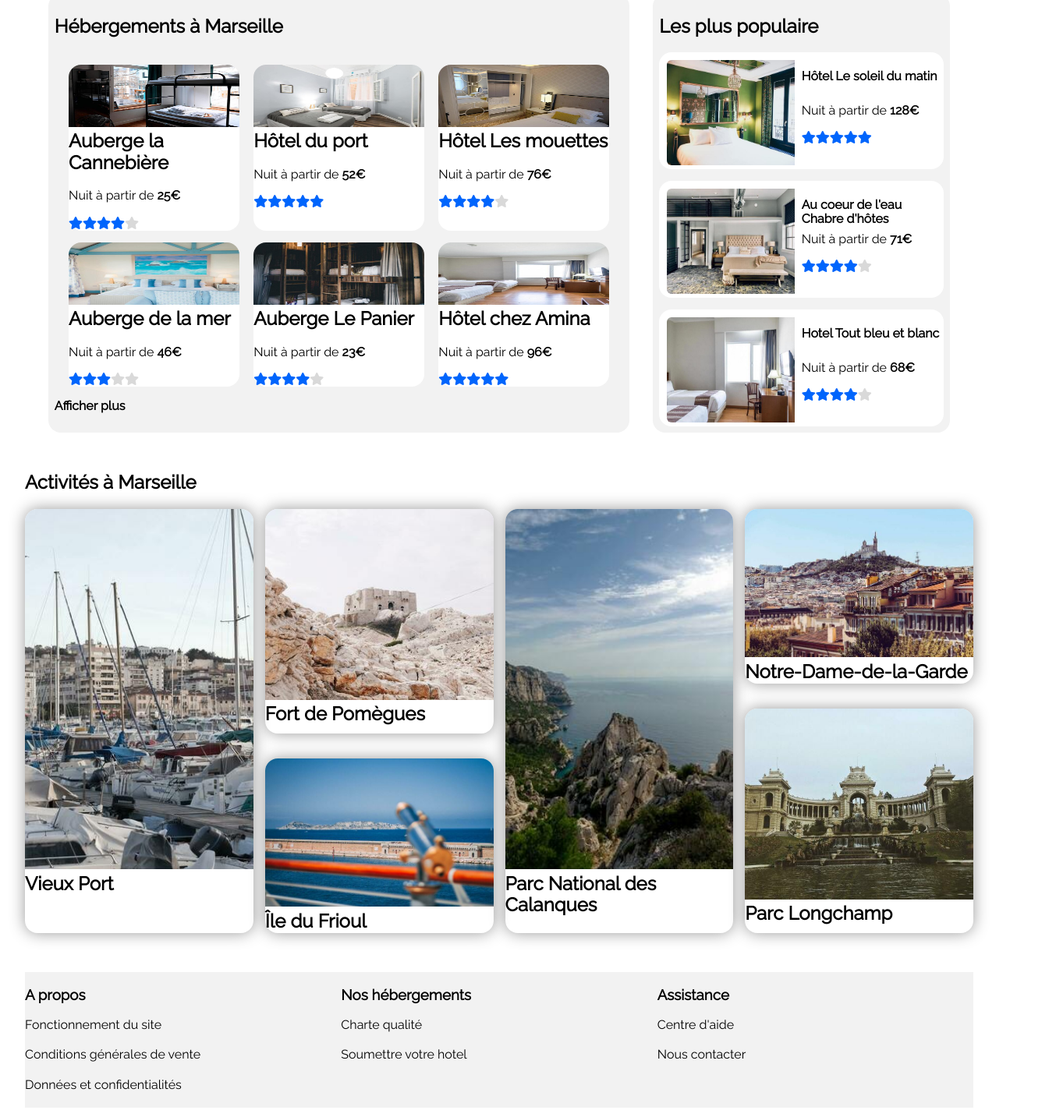
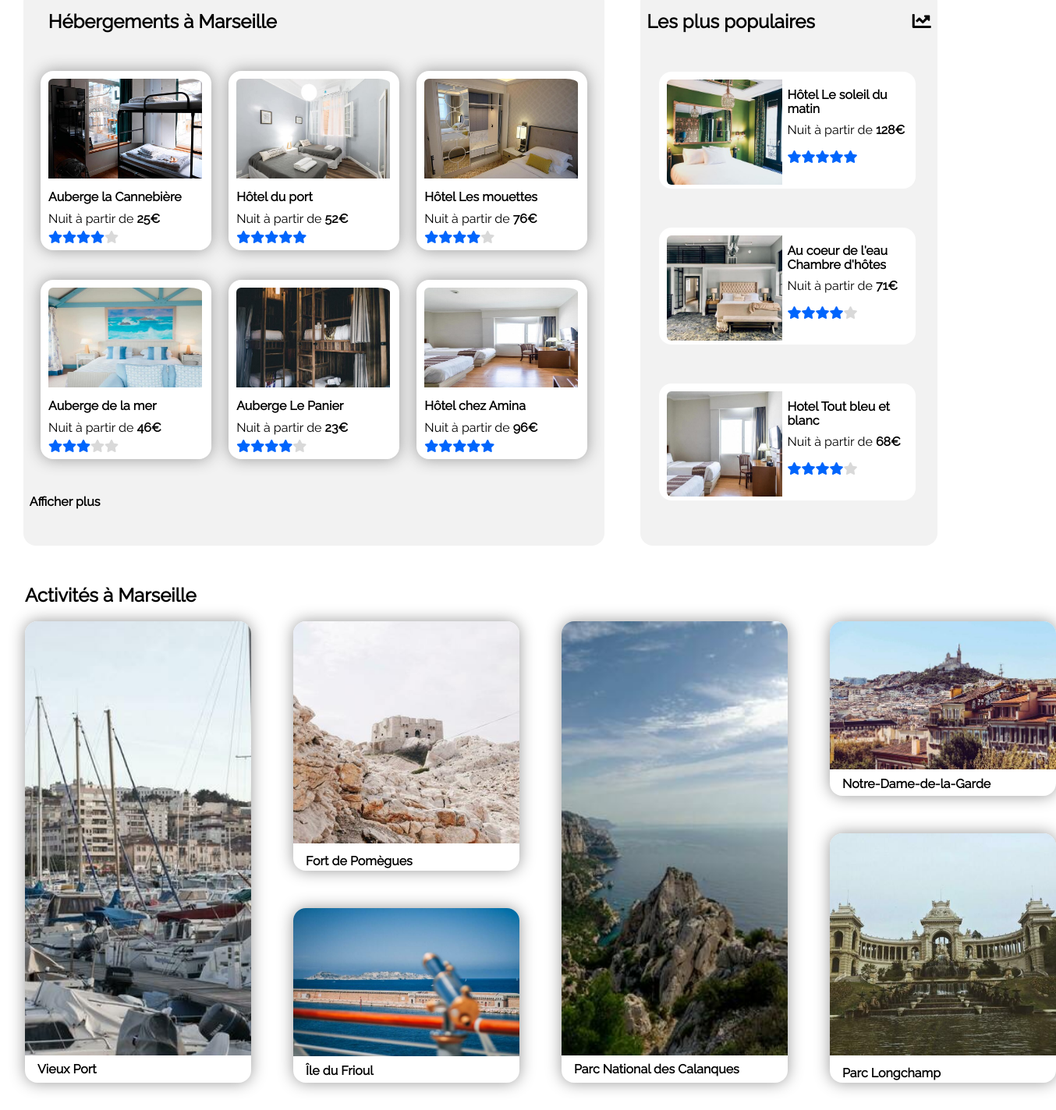
Before and after one commit to QuentinSzczepaniak/QuentinSZCZEPANIAK_2_17122020, a plain HTML site: page Index.html in a window 1280 px wide. Shown: the part 404-1828 px from the top of the page at 78% size, 1354 px wide, since content can reach past the window. Drawn offline with Linux system fonts and the light colour scheme.

Commit message:
modification apres 1er soutenance: -margin0 auto fait -image plus lisible fait -modification effet hover sur filtre fait -ajoute marge padding pour plus de lisibilité fait - modification des tailles pour ressemblé a la maquette fait -ajoute du pointbreak pour tablette fait -modification de la version tablette a finir

```diff
--- a/Index.html
+++ b/Index.html
@@ -49,51 +49,51 @@
     <h2 class="titrehebergement">Hébergements à Marseille</h2>
     <article class="tableauhebergement">
       <a href="#"><img class="imagehebergement" src="./img/hebergements/4_small/marcus-loke-WQJvWU_HZFo-unsplash.jpg" alt="Chambre avec un lit superposé avec une fenêtre vu sur la ville."></a>
-      <h2 class="titrehotel">Auberge la Cannebière</h2>
-      <p>Nuit à partir de <b>25€</b></p>
-      <div class="etoiles quatreetoiles"></div>
+      <h4 class="titrehotel">Auberge la Cannebière</h4>
+      <p class="phrasehotel">Nuit à partir de <b>25€</b></p>
+      <div class="etoiles quatreetoiles decalageetoile"></div>
     </article>
 
     <article class="tableauhebergement">
       <a href="#"><img class="imagehebergement" src="./img/hebergements/4_small/fred-kleber-gTbaxaVLvsg-unsplash.jpg" alt="Chambre avec deux lit simples séparés et une fenêtre."></a>
-      <h2 class="titrehotel">Hôtel du port</h2>
-      <p>Nuit à partir de <b>52€</b></p>
-      <div class="etoiles cinqetoiles"></div>
+      <h4 class="titrehotel">Hôtel du port</h4>
+      <p class="phrasehotel">Nuit à partir de <b>52€</b></p>
+      <div class="etoiles cinqetoiles decalageetoile"></div>
     </article>
 
     <article class="tableauhebergement">
       <a href="#"><img class="imagehebergement" src="./img/hebergements/4_small/reisetopia-B8WIgxA_PFU-unsplash.jpg" alt="Chambre avec un lit simple et une armoire."></a>
-      <h2 class="titrehotel">Hôtel Les mouettes</h2>
-      <p>Nuit à partir de <b>76€</b></p>
-      <div class="etoiles quatreetoiles"></div>
+      <h4 class="titrehotel">Hôtel Les mouettes</h4>
+      <p class="phrasehotel">Nuit à partir de <b>76€</b></p>
+      <div class="etoiles quatreetoiles decalageetoile"></div>
     </article>
 
     <article class="tableauhebergement">
       <a href="#"><img class="imagehebergement" src="./img/hebergements/4_small/annie-spratt-Eg1qcIitAuA-unsplash.jpg" alt="Chambre avec un lit double et un tableau de mer."></a>
-      <h2 class="titrehotel">Auberge de la mer</h2>
-      <p>Nuit à partir de <b>46€</b></p>
-      <div class="etoiles troisetoiles"></div>
+      <h4 class="titrehotel">Auberge de la mer</h4>
+      <p class="phrasehotel">Nuit à partir de <b>46€</b></p>
+      <div class="etoiles troisetoiles decalageetoile"></div>
     </article>
 
     <article class="tableauhebergement">
       <a href="#"><img class="imagehebergement" src="./img/hebergements/4_small/nicate-lee-kT-ZyaiwBe0-unsplash.jpg" alt="Chambre avec deux lit superposés."></a>
-      <h2 class="titrehotel">Auberge Le Panier</h2>
-      <p>Nuit à partir de <b>23€</b></p>
-      <div class="etoiles quatreetoiles"></div>
+      <h4 class="titrehotel">Auberge Le Panier</h4>
+      <p class="phrasehotel">Nuit à partir de <b>23€</b></p>
+      <div class="etoiles quatreetoiles decalageetoile"></div>
     </article>
 
     <article class="tableauhebergement">
       <a href="#"><img class="imagehebergement" src="./img/hebergements/4_small/febrian-zakaria-M6S1WvfW68A-unsplash.jpg" alt="Chambre avec un lit simple, un bureau et une fenêtre."></a>
-      <h2 class="titrehotel">Hôtel chez Amina</h2>
-      <p>Nuit à partir de <b>96€</b></p>
-      <div class="etoiles cinqetoiles"></div>
+      <h4 class="titrehotel">Hôtel chez Amina</h4>
+      <p class="phrasehotel">Nuit à partir de <b>96€</b></p>
+      <div class="etoiles cinqetoiles decalageetoile"></div>
     </article>
 
     <p class="afficherplus"><b>Afficher plus</b></p>
   </section>
 
   <section class="populaire" id="populaire">
-    <h2 class="lespluspopulaires">Les plus populaire</h2>
+    <h2 class="lespluspopulaires">Les plus populaires</h2>
 
     <article class="tableaupopulaire gridpopulaire">
       <img class="imagepopulaire" src="./img/hebergements/4_small/emile-guillemot-Bj_rcSC5XfE-unsplash.jpg" alt="Chambre avec un lit double et une porte-fenêtre.">
@@ -104,7 +104,7 @@
 
     <article class="tableaupopulaire gridpopulaire">
       <img class="imagepopulaire" src="./img/hebergements/4_small/aw-creative-VGs8z60yT2c-unsplash.jpg" alt="Chambre avec un lit double et une fenêtre">
-      <h4 class="titrepopulaire">Au coeur de l'eau Chabre d'hôtes</h4>
+      <h4 class="titrepopulaire">Au coeur de l'eau Chambre d'hôtes</h4>
       <p class="textepopulaire">Nuit à partir de <b>71€</b></p>
       <div class="etoiles quatreetoiles etoilespopulaire"></div>
     </article>
@@ -124,33 +124,33 @@
   <h2 class="activiteamarseille">Activités à Marseille</h2>
   <div class="conteneurgrid">
     <article class="vieuxport artactivite">
-      <img class="imageactivite" src="./img/activites/4_small/reno-laithienne-QUgJhdY5Fyk-unsplash.jpg" alt="Vieux Port">
-      <h2 class="titreactivite">Vieux Port</h2>
+      <img class="imageactivite imagelongue" src="./img/activites/4_small/reno-laithienne-QUgJhdY5Fyk-unsplash.jpg" alt="Vieux Port">
+      <h4 class="titreactivite titrevieuxport">Vieux Port</h4>
     </article>
 
     <article class="fortdepomegues artactivite">
-      <a href="#"><img class="imageactivite" src="./img/activites/4_small/paul-hermann-QFTrLdQIRhI-unsplash.jpg" alt="Fort de Pomègues"></a>
-      <h2 class="titreactivite">Fort de Pomègues</h2>
+      <a href="#"><img class="imageactivite imagemoyenne" src="./img/activites/4_small/paul-hermann-QFTrLdQIRhI-unsplash.jpg" alt="Fort de Pomègues"></a>
+      <h4 class="titreactivite titrefortdepomegues">Fort de Pomègues</h4>
     </article>
 
     <article class="iledufrioul artactivite">
       <a href="#"><img class="imageactivite" src="./img/activites/4_small/kevin-hikari-rV_Qd1l-VXg-unsplash.jpg" alt="Île du Frioul"></a>
-      <h2 class="titreactivite">Île du Frioul</h2>
+      <h4 class="titreactivite titreiledufrioul">Île du Frioul</h4>
     </article>
 
     <article class="parcnationaldescalanques artactivite">
-      <a href="#"><img class="imageactivite" src="./img/activites/4_small/kilyan-sockalingum-NR8-cBCN3aI-unsplash.jpg" alt="Parc National des Calanques"></a>
-      <h2 class="titreactivite">Parc National des Calanques</h2>
+      <a href="#"><img class="imageactivite imagelongue" src="./img/activites/4_small/kilyan-sockalingum-NR8-cBCN3aI-unsplash.jpg" alt="Parc National des Calanques"></a>
+      <h4 class="titreactivite titreparcnationaldescalanques">Parc National des Calanques</h4>
     </article>
 
     <article class="notredamedelagarde artactivite">
       <a href="#"><img class="imageactivite" src="./img/activites/4_small/florian-wehde-xW9e8gdotxI-unsplash.jpg" alt="notre-Dame-de-la-Garde"></a>
-      <h2 class="titreactivite">Notre-Dame-de-la-Garde</h2>
+      <h4 class="titreactivite titrenotredamedelagarde">Notre-Dame-de-la-Garde</h4>
     </article>
 
     <article class="parclongchamp artactivite">
-      <a href="#"><img class="imageactivite" src="./img/activites/4_small/lena-paulin-wH2-EJoDcV0-unsplash.jpg" alt="Parc Longchamp"></a>
-      <h2 class="titreactivite">Parc Longchamp</h2>
+      <a href="#"><img class="imageactivite imagemoyenne" src="./img/activites/4_small/lena-paulin-wH2-EJoDcV0-unsplash.jpg" alt="Parc Longchamp"></a>
+      <h4 class="titreactivite titreparclongchamp">Parc Longchamp</h4>
     </article>
 
   </div>
--- a/style.css
+++ b/style.css
@@ -7,7 +7,7 @@ html {
 
 body {
   font-family: 'Raleway', 'Calibri', Sans serif, monospace;
-  margin: 0;
+  margin: 0 auto;
   max-width: 1440px;
   padding: 0 2rem;
   box-sizing: border-box;
@@ -23,7 +23,7 @@ body {
   margin: auto;
 }
 
-@media all and (max-width: 480px) {
+@media all and (max-width: 1025px) {
   .header {
    grid-template-columns: 50% 50%;
    grid-template-rows: 50px 100px;
@@ -43,7 +43,7 @@ body {
   grid-area: headernavlien;
 }
 
-@media all and (max-width: 480px) {
+@media all and (max-width: 1025px) {
   .headernav {
     grid-area: 2 / 1 / 3 / 3;
   }}
@@ -57,7 +57,7 @@ body {
   text-decoration: none;
 }
 
-@media all and (max-width: 480px) {
+@media all and (max-width: 1025px) {
   .headernavlien1 {
     width: 100%;
     border-top: none;
@@ -65,7 +65,7 @@ body {
     grid-area: 2 / 1 / 3 / 4;
   }}
 
-@media all and (max-width: 480px) {
+@media all and (max-width: 1025px) {
   .headernavlien2 {
     width: 100%;
     border-top: none;
@@ -83,8 +83,8 @@ body {
 }
 
 .rechercheheadertitre {
-  margin-bottom: 0;
-  font-size: 2rem;
+  margin-bottom: 10px;
+  font-size: 1.5rem;
 }
 
 .rechercheheadersoustitre {
@@ -96,7 +96,7 @@ body {
   overflow: hidden;
 }
 
-@media all and (max-width: 480px) {
+@media all and (max-width: 1025px) {
   .rechercheform {
     width: 100%;
   }}
@@ -121,11 +121,11 @@ body {
 }
 
   .rechercheformdemandeinput::before {
-    content:"rechercher";
+    content:"Rechercher";
     color: white;
   }
 
-@media all and (max-width: 480px) {
+@media all and (max-width: 1025px) {
   .rechercheformdemandeinput::before {
     content: "\f002";
     font-family: "Font Awesome 5 Free",Sans serif;
@@ -150,7 +150,7 @@ body {
   align-content: space-around;
 }
 
-@media all and (max-width: 480px) {
+@media all and (max-width: 1025px) {
   .filtres {
     display: block;
   }}
@@ -159,6 +159,7 @@ body {
   width: 10%;
   display: flex;
   align-items: center;
+
 }
 
 a.recherchefiltresfiltre {
@@ -178,8 +179,8 @@ a.recherchefiltresfiltre {
 }
 
 a.recherchefiltresfiltre:hover {
-  color: #0065FC;
-  text-decoration: underline;
+  color: red;
+  background: yellow;
 }
 
 a.recherchefiltresfiltre::before{
@@ -232,7 +233,7 @@ a.recherchefiltresfiltre::before{
   margin-bottom: 50px;
 }
 
-@media all and (max-width: 480px) {
+@media all and (max-width: 1025px) {
   .rechercheresultattext {
     display:block;
   }}
@@ -241,7 +242,7 @@ main.tableau {
   display: flex;
   justify-content: space-evenly;
 }
-@media all AND (max-width:480px){
+@media all AND (max-width:1025px){
   main.tableau {
     flex-direction: column-reverse;
   }
@@ -260,6 +261,7 @@ main.tableau {
 h2.titrehebergement {
   width: 100%;
   display: flex;
+  margin-left: 1.5rem;
 }
 
 section.Hebergement {
@@ -270,6 +272,12 @@ section.Hebergement {
   display: flex;
   flex-wrap: wrap;
   justify-content: space-evenly;
+}
+
+@media all AND (min-width:1025px) {
+  section.Hebergement {
+    margin-left: -3rem;
+  }
 }
 
 section.populaire {
@@ -283,14 +291,18 @@ article.tableauhebergement {
   width: 30%;
   background-color: white;
   border-radius: 1rem;
-  margin-top: 15px;
+  margin: 0.5rem 0.5rem 0.5rem 0.5rem;
+  box-shadow: 0 0 20px #999999;
+  height: 33%;
 }
 
 article.tableaupopulaire {
-  width: 100%;
+  width: 90%;
   background-color: white;
   border-radius: 1rem;
-  margin-top: 15px;
+  margin-top: 50px;
+  margin-bottom: 50px;
+  margin-left: 1rem;
 }
 
 @media all AND (max-width:480px){
@@ -300,6 +312,20 @@ article.tableaupopulaire {
   }
   article.tableauhebergement {
     width: 80%;
+  }
+  article.tableaupopulaire {
+    width: 80%;
+    margin-left: 25px;
+  }
+}
+
+@media all AND (min-width: 480px) and (max-width: 1025px){
+  section.Hebergement {
+    display: flex;
+    flex-wrap: wrap;
+  }
+  article.tableauhebergement {
+    width: 50%;
   }
   article.tableaupopulaire {
     width: 80%;
@@ -344,10 +370,12 @@ p.afficherplus {
 }
 
 .imagehebergement {
-  height: 5rem;
-  width: 100%;
+  height: 8rem;
+  width: 90%;
   border-radius: 1rem 1rem 0 0;
   margin-bottom: 0;
+  padding-left: 10px;
+  padding-top: 10px;
 }
 
 .imagepopulaire {
@@ -361,9 +389,21 @@ p.afficherplus {
   padding-bottom: 10px;
 }
 
-h2.titrehotel {
-  margin-top: 0;
+h4.titrehotel {
+  margin-left: 10px;
+  margin-top: 10px;
+  margin-bottom: 0;
+}
 
+p.phrasehotel {
+  margin-left: 10px;
+  margin-top: 10px;
+  margin-bottom: 5px;
+}
+
+.decalageetoile {
+  margin-left: 10px;
+  margin-bottom: 0;
 }
 
 .gridpopulaire {
@@ -384,6 +424,19 @@ h2.titrehotel {
   grid-area: 3 / 2 / 4 / 3;
 }
 
+h2.lespluspopulaires {
+  display: flex;
+  width: 100%;
+}
+
+h2.lespluspopulaires::after {
+  content: "\f201";
+  font-family: "Font Awesome 5 Free";
+  color: black;
+  position: sticky;
+  left: 100rem;
+}
+
 .activite {
   margin-bottom: 50px;
 }
@@ -394,8 +447,8 @@ h2.titrehotel {
 
 .conteneurgrid {
   display:grid;
-  grid-template-columns: 1fr 15px 1fr 15px 1fr 15px 1fr;
-  grid-template-rows: 14rem repeat(3, 2rem) 14rem;
+  grid-template-columns: 290px 54px 290px 54px 290px 54px 290px;
+  grid-template-rows: 14rem repeat(3, 3rem) 14rem;
 }
 
 .imageactivite {
@@ -406,8 +459,32 @@ h2.titrehotel {
 }
 
 .titreactivite {
-  margin: 0;
+  margin-left: 1rem;
   justify-content: center;
+  font-weight: bold;
+}
+
+.titrefortdepomegues {
+  margin-top: 10px;
+}
+
+.titreiledufrioul {
+  margin-top: 5px;
+}
+
+.titrenotredamedelagarde {
+  margin-top: 5px;
+}
+
+.titreparclongchamp {
+  margin-top: 10px;
+}
+
+.titrevieuxport {
+  margin-top: 5px;
+}
+.titreparcnationaldescalanques {
+  margin-top: 5px
 }
 
 .vieuxport {
@@ -440,7 +517,15 @@ h2.titrehotel {
   border-radius: 1rem 1rem 1rem 1rem;
 }
 
-@media all AND (max-width:480px){
+.imagelongue {
+  height: 94%;
+}
+
+.imagemoyenne {
+  height: 89%;
+}
+
+@media all AND (max-width:1025px){
   .conteneurgrid {
     display: flex;
     flex-wrap: wrap;
@@ -484,7 +569,7 @@ footer {
   grid-column: 3 / 4;
 }
 
-@media all AND (max-width:480px){
+@media all AND (max-width:1025px){
   footer {
     display: flex;
     flex-wrap: wrap;
```
